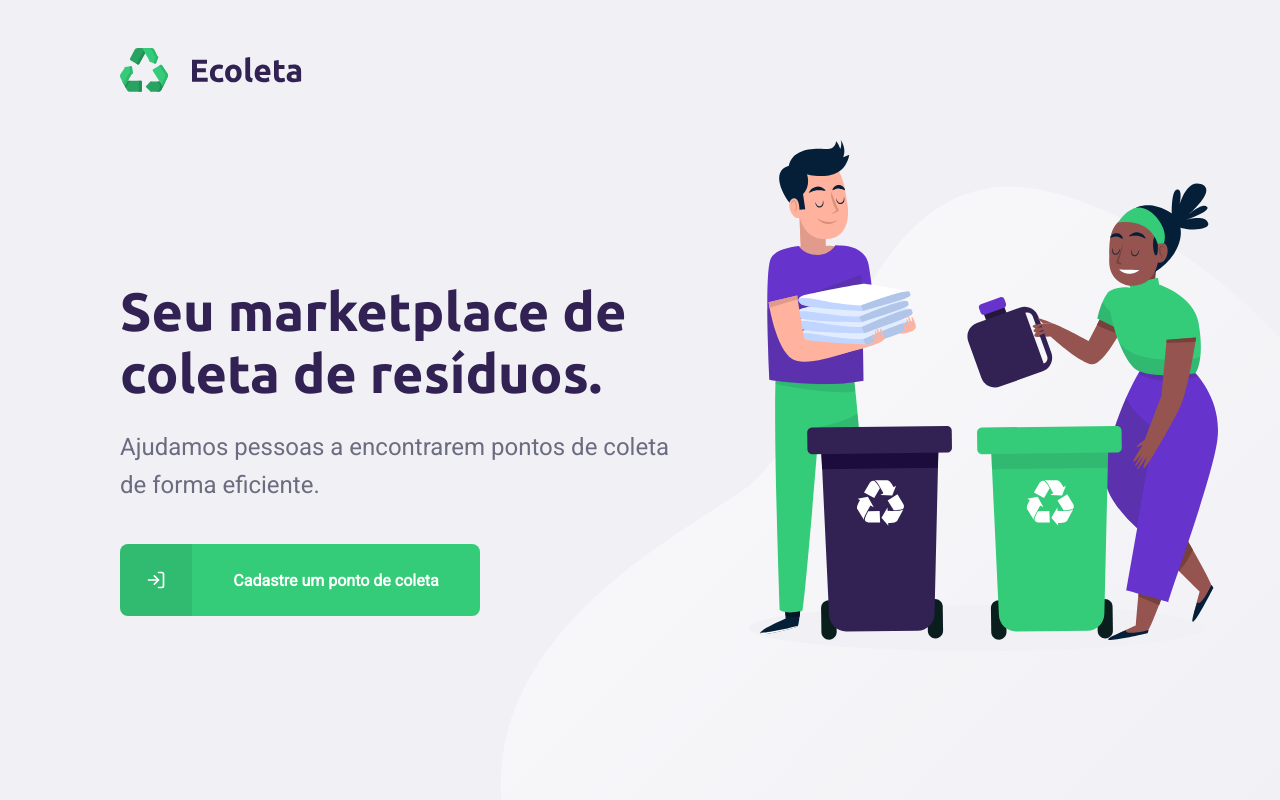
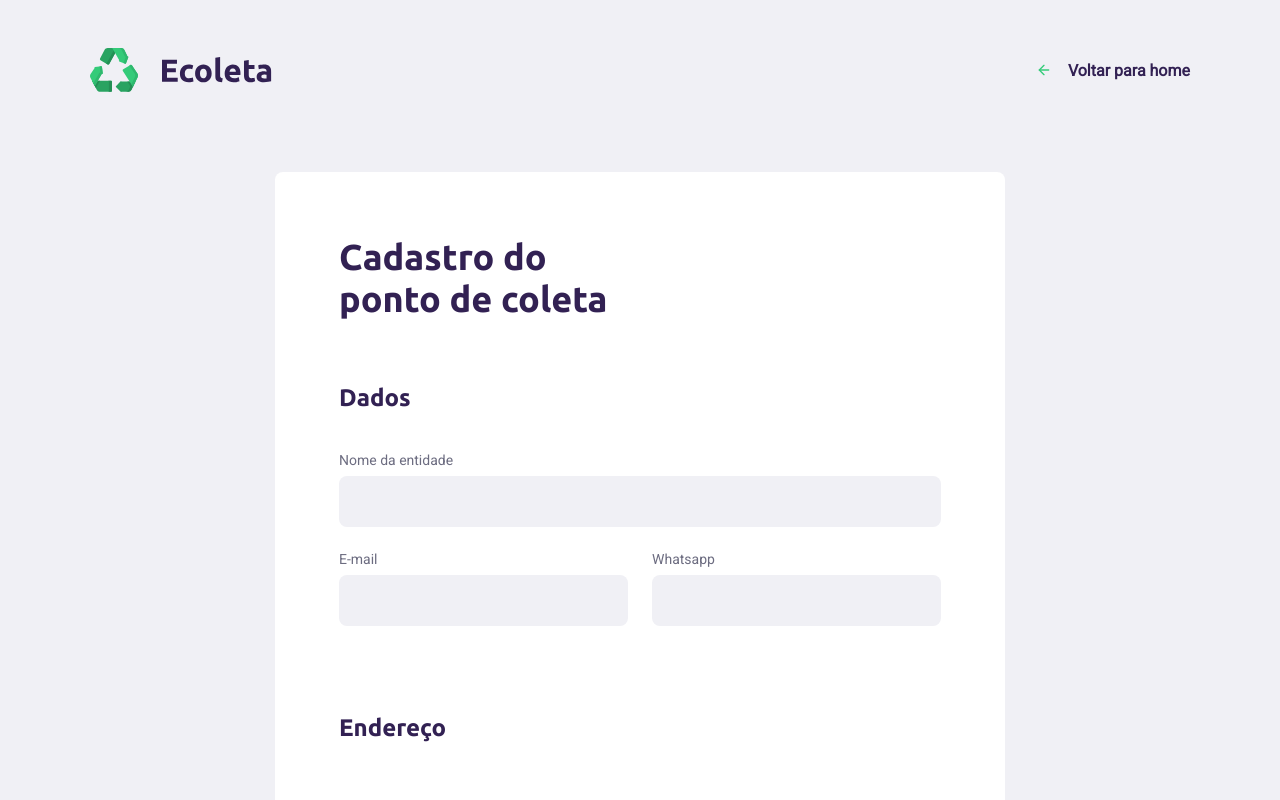
Before and after one commit to elisoaresr/next-level-week, a React (Create React App) app in the folder web/: page /create-point in a window 1280 px wide. Shown: the top 800 px of the page. Built offline with nearby package versions, Linux system fonts and the light colour scheme.

Commit message:
Web Application

```diff
--- a/web/src/pages/CreatePoint/index.tsx
+++ b/web/src/pages/CreatePoint/index.tsx
@@ -1,7 +1,78 @@
 import React from 'react'
+import { Link } from 'react-router-dom'
+import { FiArrowLeft } from 'react-icons/fi'
+
+
+import './styles.css'
+
+import logo from '../../assets/logo.svg';
 
 const CreatePoint = () => {
-    return <h1>Hello Planet</h1>
+  return (
+    <div id="page-create-point">
+      <header>
+        <img src={logo} alt="Ecoleta" />
+
+        <Link to="/">
+          <FiArrowLeft />
+                    Voltar para home
+        </Link>
+      </header>
+
+      <form>
+        <h1>Cadastro do <br />ponto de coleta</h1>
+
+        <fieldset>
+          <legend>
+            <h2>Dados</h2>
+          </legend>
+
+          <div className="field">
+            <label htmlFor="email">Nome da entidade</label>
+            <input
+              type="text"
+              name="email"
+              id="email"
+            />
+          </div>
+
+          <div className="field-group">
+            <div className="field">
+              <label htmlFor="email">E-mail</label>
+              <input
+                type="email"
+                name="email"
+                id="email"
+              />
+            </div>
+            <div className="field">
+              <label htmlFor="whatsapp">Whatsapp</label>
+              <input
+                type="text"
+                name="name"
+                id="whatsapp"
+              />
+            </div>
+
+
+          </div>
+
+        </fieldset>
+
+        <fieldset>
+          <legend>
+            <h2>Endereço</h2>
+          </legend>
+        </fieldset>
+
+        <fieldset>
+          <legend>
+            <h2>Ítens de coleta</h2>
+          </legend>
+        </fieldset>
+      </form>
+    </div>
+  );
 };
 
 export default CreatePoint;
--- /dev/null
+++ b/web/src/pages/CreatePoint/styles.css
@@ -0,0 +1,203 @@
+#page-create-point {
+    width: 100%;
+    max-width: 1100px;
+
+    margin: 0 auto;
+  }
+
+  #page-create-point header {
+    margin-top: 48px;
+
+    display: flex;
+    justify-content: space-between;
+    align-items: center;
+  }
+
+  #page-create-point header a {
+    color: var(--title-color);
+    font-weight: bold;
+    text-decoration: none;
+
+    display: flex;
+    align-items: center;
+  }
+
+  #page-create-point header a svg {
+    margin-right: 16px;
+    color: var(--primary-color);
+  }
+
+  #page-create-point form {
+    margin: 80px auto;
+    padding: 64px;
+    max-width: 730px;
+    background: #FFF;
+    border-radius: 8px;
+
+    display: flex;
+    flex-direction: column;
+  }
+
+  #page-create-point form h1 {
+    font-size: 36px;
+  }
+
+  #page-create-point form fieldset {
+    margin-top: 64px;
+    min-inline-size: auto;
+    border: 0;
+  }
+
+  #page-create-point form legend {
+    width: 100%;
+    display: flex;
+    justify-content: space-between;
+    align-items: center;
+    margin-bottom: 40px;
+  }
+
+  #page-create-point form legend h2 {
+    font-size: 24px;
+  }
+
+  #page-create-point form legend span {
+    font-size: 14px;
+    font-weight: normal;
+    color: var(--text-color);
+  }
+
+  #page-create-point form .field-group {
+    flex: 1;
+    display: flex;
+  }
+
+  #page-create-point form .field {
+    flex: 1;
+
+    display: flex;
+    flex-direction: column;
+    margin-bottom: 24px;
+  }
+
+  #page-create-point form .field input[type=text],
+  #page-create-point form .field input[type=email],
+  #page-create-point form .field input[type=number] {
+    flex: 1;
+    background: #F0F0F5;
+    border-radius: 8px;
+    border: 0;
+    padding: 16px 24px;
+    font-size: 16px;
+    color: #6C6C80;
+  }
+
+  #page-create-point form .field select {
+    -webkit-appearance: none;
+    -moz-appearance: none;
+    appearance: none;
+    flex: 1;
+    background: #F0F0F5;
+    border-radius: 8px;
+    border: 0;
+    padding: 16px 24px;
+    font-size: 16px;
+    color: #6C6C80;
+  }
+
+  #page-create-point form .field input::placeholder {
+    color: #A0A0B2;
+  }
+
+  #page-create-point form .field label {
+    font-size: 14px;
+    margin-bottom: 8px;
+  }
+
+  #page-create-point form .field :disabled {
+    cursor: not-allowed;
+  }
+
+  #page-create-point form .field-group .field + .field {
+    margin-left: 24px;
+  }
+
+  #page-create-point form .field-group input + input {
+    margin-left: 24px;
+  }
+
+  #page-create-point form .field-check {
+    flex-direction: row;
+    align-items: center;
+  }
+
+  #page-create-point form .field-check input[type=checkbox] {
+    background: #F0F0F5;
+  }
+
+  #page-create-point form .field-check label {
+    margin: 0 0 0 8px;
+  }
+
+  #page-create-point form .leaflet-container {
+    width: 100%;
+    height: 350px;
+    border-radius: 8px;
+    margin-bottom: 24px;
+  }
+
+  #page-create-point form button {
+    width: 260px;
+    height: 56px;
+    background: var(--primary-color);
+    border-radius: 8px;
+    color: #FFF;
+    font-weight: bold;
+    font-size: 16px;
+    border: 0;
+    align-self: flex-end;
+    margin-top: 40px;
+    transition: background-color 0.2s;
+    cursor: pointer;
+  }
+
+  #page-create-point form button:hover {
+    background: #2FB86E;
+  }
+
+  .items-grid {
+    display: grid;
+    grid-template-columns: repeat(3, 1fr);
+    gap: 16px;
+    list-style: none;
+  }
+
+  .items-grid li {
+    background: #f5f5f5;
+    border: 2px solid #f5f5f5;
+    height: 180px;
+    border-radius: 8px;
+    padding: 32px 24px 16px;
+
+    display: flex;
+    flex-direction: column;
+    justify-content: space-between;
+    align-items: center;
+
+    text-align: center;
+
+    cursor: pointer;
+  }
+
+  .items-grid li span {
+    flex: 1;
+    margin-top: 12px;
+
+    display: flex;
+    align-items: center;
+    color: var(--title-color)
+  }
+
+  .items-grid li.selected {
+    background: #E1FAEC;
+    border: 2px solid #34CB79;
+  }
--- a/web/src/pages/Home/index.tsx
+++ b/web/src/pages/Home/index.tsx
@@ -1,5 +1,7 @@
 import React from 'react';
 import { FiLogIn } from 'react-icons/fi';
+import { Link } from 'react-router-dom';
+
 import logo from '../../assets/logo.svg';
 
 import './styles.css';
@@ -16,12 +18,12 @@
                     <h1>Seu marketplace de coleta de resíduos.</h1>
                     <p>Ajudamos pessoas a encontrarem pontos de coleta de forma eficiente.</p>
 
-                    <a href="/cadastro">
+                    <Link to="/create-point">
                     <span>
                         <FiLogIn />
                     </span>
                     <strong>Cadastre um ponto de coleta</strong>
-                    </a>
+                    </Link>
                 </main>
             </div>
         </div>
--- a/web/src/routes.tsx
+++ b/web/src/routes.tsx
@@ -7,7 +7,7 @@
 const Routes = () => {
     return (
         <BrowserRouter>
-            <Route component={Home} path="/" />
+            <Route component={Home} path="/" exact />
             <Route component={CreatePoint} path="/create-point" />
         </BrowserRouter>
     );
```
